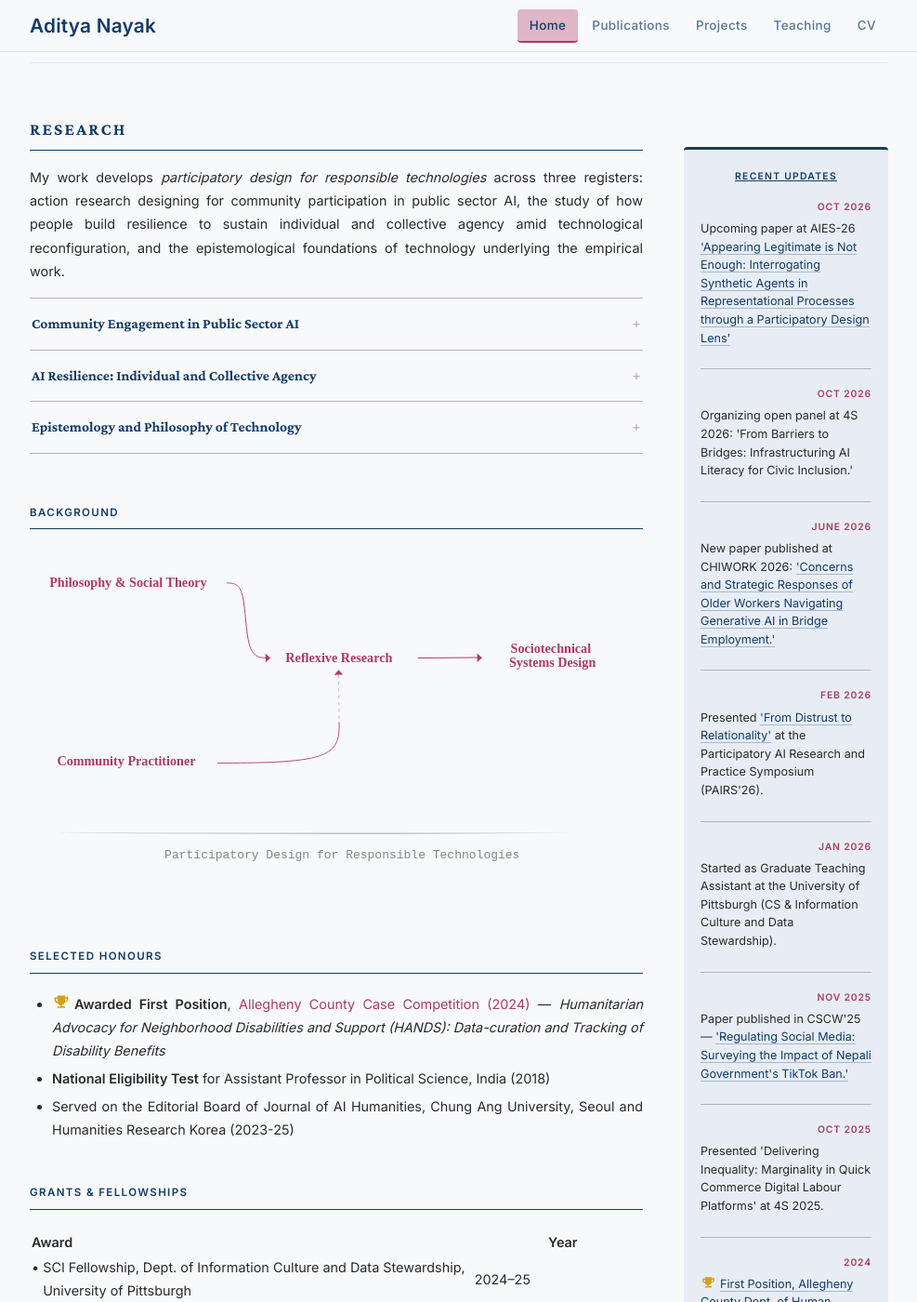
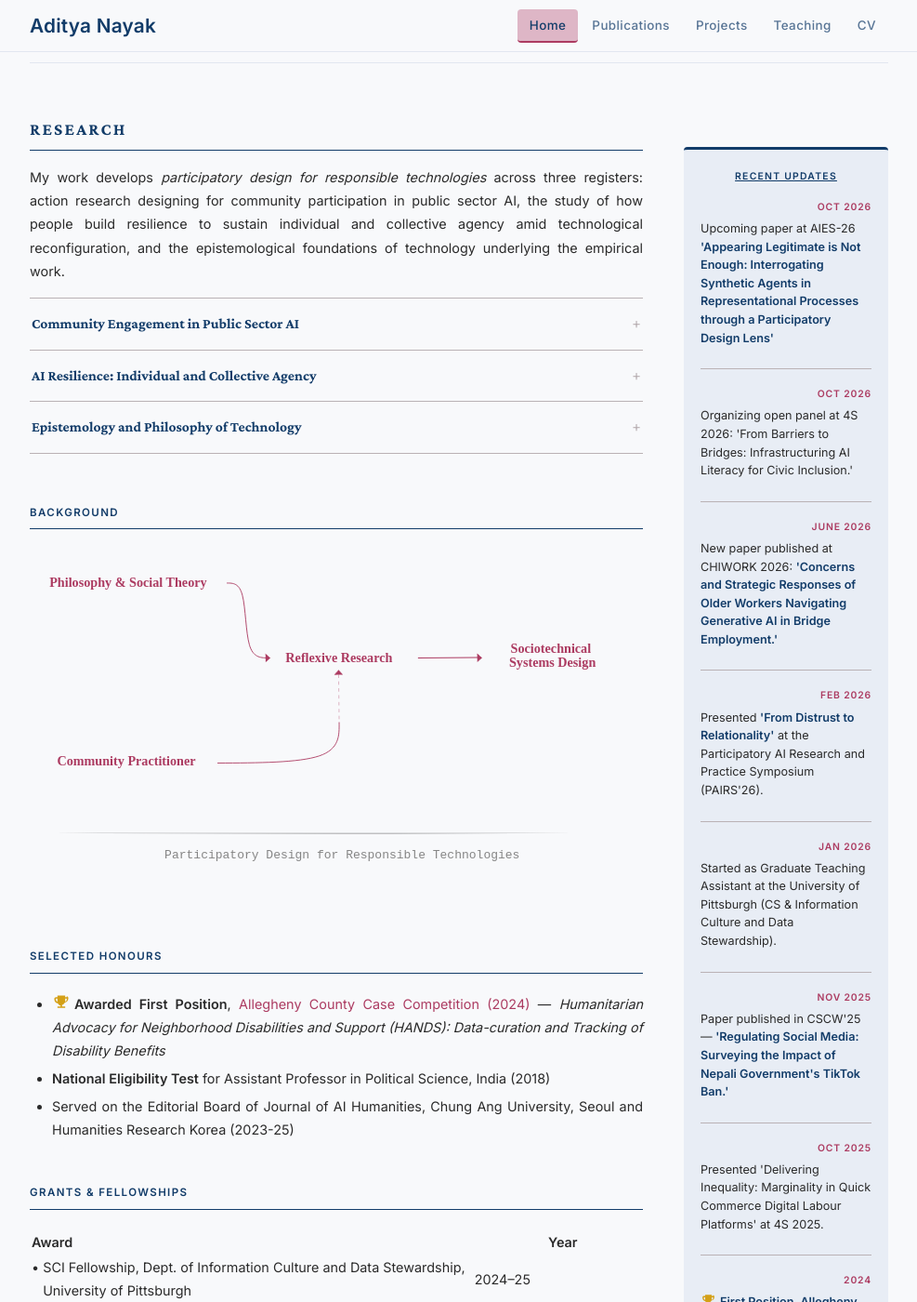
Before and after one commit to adityanayak-info/adityanayak-info.github.io, a Jekyll site: the page built from index.md, in a window 1280 px wide and 1400 px high, scrolled down 619 px. Shown: the whole window at 93% size, without its empty margins (146-1133 px from the left). Built offline with Jekyll 4.4.1, drawn with Linux system fonts in a browser that asks for light colours.

Commit message:
Update news item link styles for emphasis

```diff
--- a/assets/css/style.css
+++ b/assets/css/style.css
@@ -179,12 +179,15 @@ img { max-width: 100%; height: auto; display: block; }
 
 .news-item p a {
   color: var(--navy);
+  font-weight: 600;
   text-decoration: none;
-  border-bottom: 1px solid rgba(18, 60, 105, 0.3);
+  border-bottom: none;
 }
+
 .news-item p a:hover {
   color: var(--burgundy);
-  border-bottom-color: var(--burgundy);
+  font-weight: 600;
+  text-decoration: none;
 }
 
 .news-link {
```
